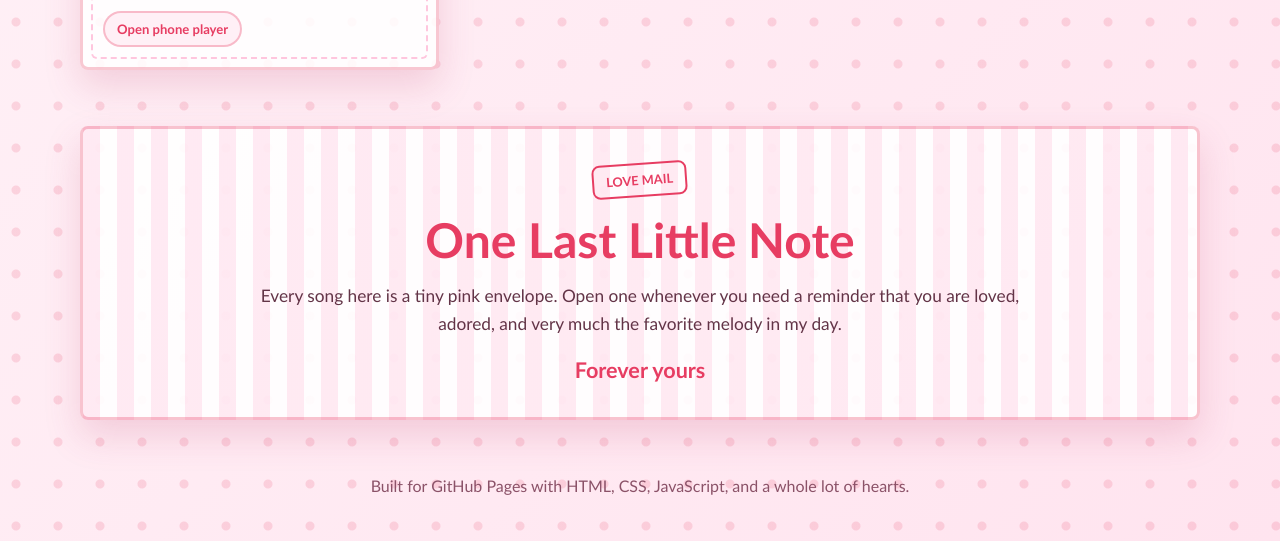
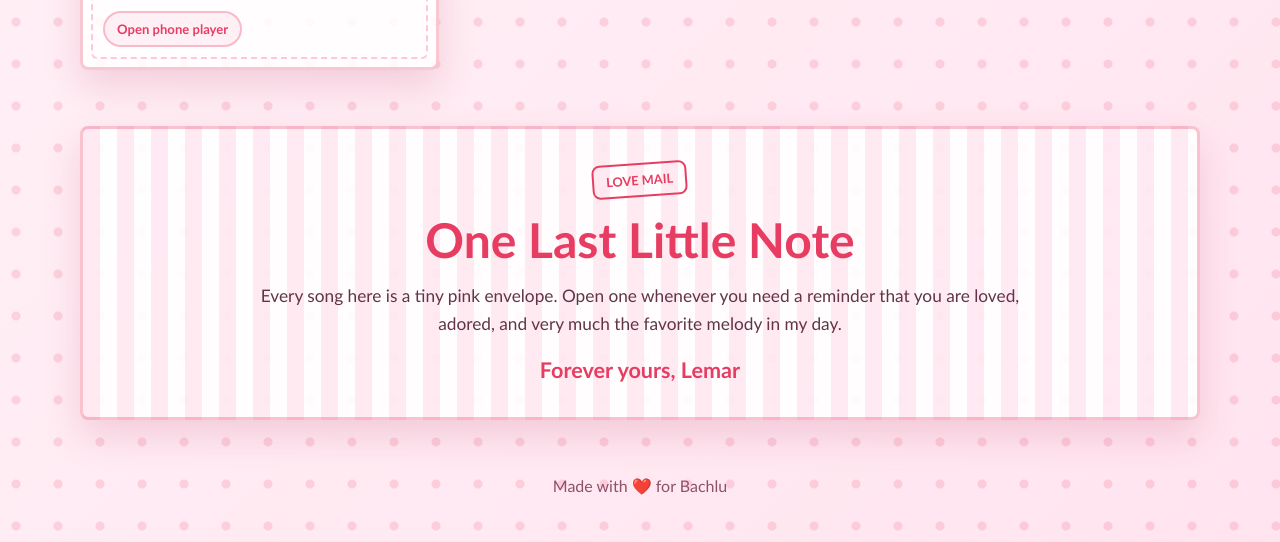
Before and after one commit to Lemarboks/love_playlist, a plain HTML site: page index.html in a window 1280 px wide. Shown: the part 1968-2510 px from the top of the page. Drawn offline with Linux system fonts and the light colour scheme.

Commit message:
Update love note footer

```diff
--- a/index.html
+++ b/index.html
@@ -55,12 +55,12 @@
         Every song here is a tiny pink envelope. Open one whenever you need a reminder
         that you are loved, adored, and very much the favorite melody in my day.
       </p>
-      <div class="signature">Forever yours</div>
+      <div class="signature">Forever yours, Lemar</div>
     </section>
   </main>
 
   <footer>
-    <p>Built for GitHub Pages with HTML, CSS, JavaScript, and a whole lot of hearts.</p>
+    <p>Made with ❤️ for Bachlu</p>
   </footer>
 
   <div id="player-modal" class="player-modal" aria-hidden="true">
```
